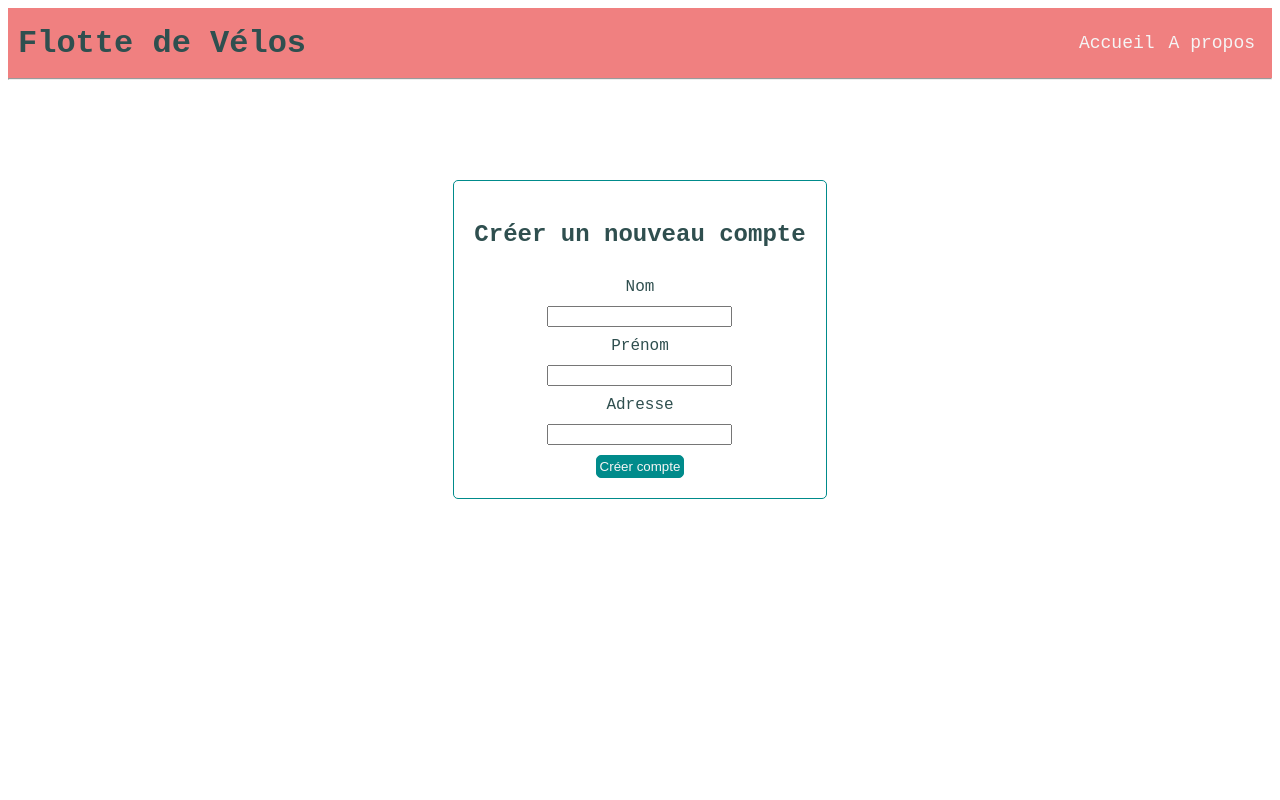
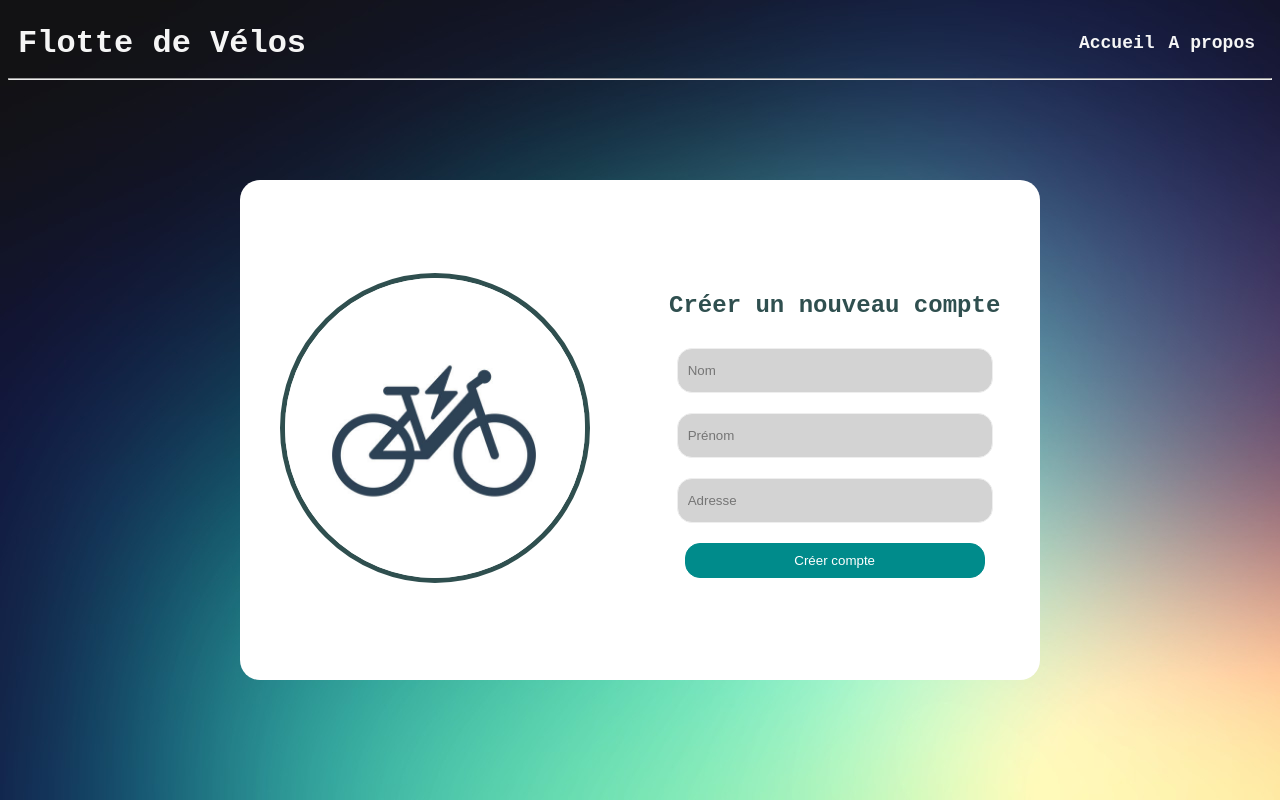
Before and after one commit to Quatadah/Bordeaux_Velos, a PHP site: page /connexion.php in a window 1280 px wide. Run offline with PHP 8.4, Linux system fonts and the light colour scheme.

Commit message:
Page de connexion + page de création de compte done

```diff
--- a/Application/connexion.php
+++ b/Application/connexion.php
@@ -11,18 +11,22 @@
 <body>
     <?php include "header.php"; ?>
     <section>
-        <div class="main">
-            <h1>Créer un nouveau compte </h1>
-            <form class="connexion" method="post" action="<?php echo htmlspecialchars($_SERVER["PHP_SELF"]); ?>">
-                <label class="form-ele" for="name">Nom</label>
-                <input type=text id="name" name="name">
-                <label class="form-ele" for="firstname">Prénom</label>
-                <input type=text id="firstname" name="firstname">
-                <label class="form-ele" for="address">Adresse</label>
-                <input type="text" id="adress" name="address">
-                <input id="btn" type=submit value="Créer compte">
-            </form>
-        </div>
+            <div class="container">
+                <div id="bicycle-img">
+                    <img id="img" src="./images/bike.jpg" alt="velo">
+                </div>
+                <div class="main">
+                    <div id="form-user-account-creation">
+                        <h1>Créer un nouveau compte </h1>
+                        <form class="connexion" method="post" action="<?php echo htmlspecialchars($_SERVER["PHP_SELF"]); ?>">
+                            <input placeholder="Nom" class="form-ele" type=text id="name" name="name">
+                            <input placeholder="Prénom" class="form-ele" type=text id="firstname" name="firstname">
+                            <input placeholder="Adresse" class="form-ele" type="text" id="adress" name="address">
+                            <input class="form-ele" id="btn" type=submit value="Créer compte">
+                        </form>
+                    </div>
+                </div>
+            </div>
     </section>
 </body>
 </html>
--- a/Application/style/app.css
+++ b/Application/style/app.css
@@ -1,12 +1,12 @@
 body{
-    background-color: white;
-    color: darkslategray;
+    background-image: url("../images/background.jpg");
+    color: whitesmoke;
     font-family: 'Courier New', Courier, monospace;
+    font-weight: bold;
 }
 
 header{
     height: 50px;
-    background-color: lightcoral;
     padding: 10px;
     display: flex;
     justify-content: space-between;
@@ -26,7 +26,7 @@ header{
 
 #line{
     margin: 0;
-    color: darkcyan;
+    color: darkslategrey;
 }
 
 .nav-ele a{
@@ -47,6 +47,8 @@ table{
     border-collapse: collapse;
 }
 section{
+    margin-top: 100px;
+    color: whitesmoke;
     display: flex;
     flex-direction: column;
     justify-content: center;
@@ -59,32 +61,81 @@ section{
     align-items: center;
 }
 .form-ele{
+    padding : 4px;
+    padding-left: 10px;
+    -webkit-appearance: none;
+    -moz-appearance: none;
+    border: 1px solid #eee;
     margin: 10px 0 10px 0;
+    width: 300px;
+    height: 35px;
+    border-radius: 15px;
+    background-color: lightgrey;
 }
 #form-user{
+    height: 400px;
+    display: flex;
+    flex-direction: column;
+    align-items: center;
+    justify-content: space-between;
+}
+
+#btn{
+    margin-top: 10px;
+    color: white;
+    padding: 3px;
+    text-decoration: none;
+    border: 1px solid darkcyan;
+    border-radius: 15px;
+    background-color: darkcyan;
+}
+
+#btn:hover{
+    cursor: pointer;
+    background-color: darkslategrey;
+}
+
+.container{
+    height: 500px;
+    width: 800px;
+    display: flex;
+    justify-content: space-around;
+    align-items: center;
+    color: darkslategrey;
+    background-color: white;
+    margin-top: auto;
+    border-radius: 20px;
+    /*padding: 100px 60px;*/
+}
+
+
+#img{
+    border: 5px solid darkslategrey;
+    border-radius: 100%;
+    height: auto;
+    width: auto;
+    max-height: 300px;
+    max-width: 350px;
+}
+
+#img:hover{
+    cursor: pointer;
+    transform: scale(102%);
+}
+
+#creer-compte{
     display: flex;
     flex-direction: column;
     justify-content: center;
     align-items: center;
 }
 
-#btn{
-    margin-top: 10px;
-    color: whitesmoke;
-    padding: 3px;
+#a{
     text-decoration: none;
-    border: 1px solid darkcyan;
-    border-radius: 5px;
-    background-color: darkcyan;
+    font-size: small;
+    color: darkslategray;
 }
 
-#btn:hover{
-    cursor: pointer;
+#a:hover{
+    transform: scale(102%);
 }
-
-.main{
-    margin-top: 100px;
-    border: 1px solid darkcyan;
-    border-radius: 5px;
-    padding: 20px;
-}
--- a/Application/style/conn.css
+++ b/Application/style/conn.css
@@ -0,0 +1,6 @@
+#form-user-account-creation{
+    display: flex;
+    flex-direction: column;
+    justify-content: center;
+    align-items: center;
+}
```
Also changed, not shown: Application/index.php (+9 -6 lines), Application/images/background.jpg (added), Application/images/bicycle.jpg (added), Application/images/bike.jpg (added).
